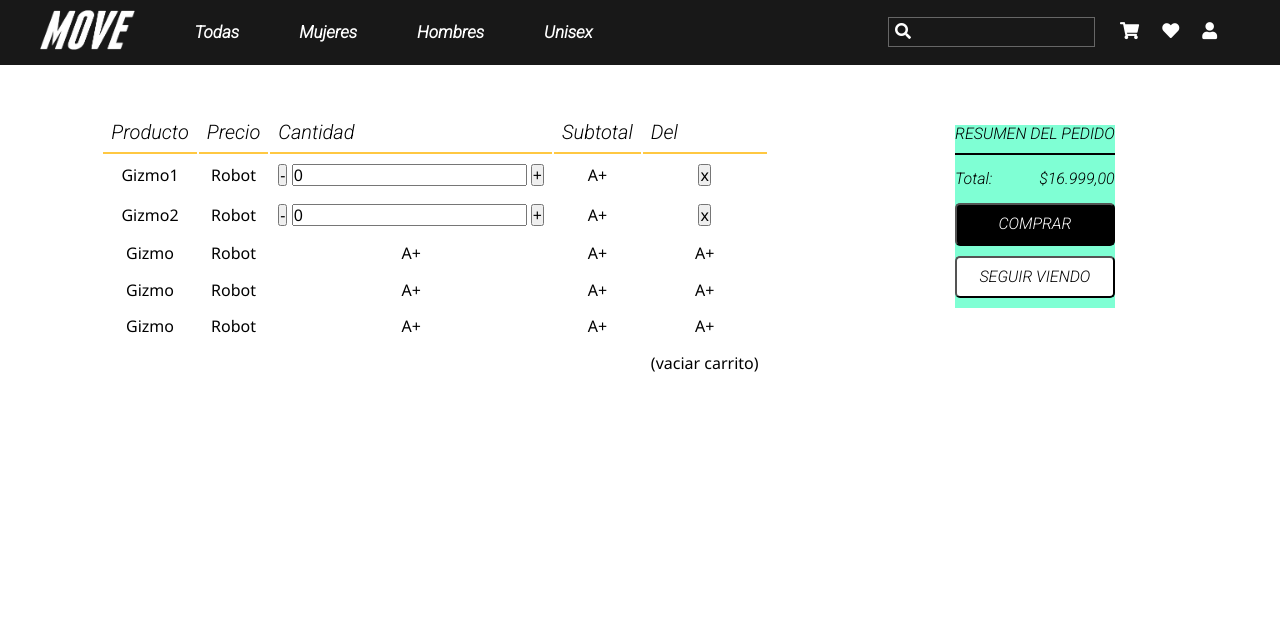
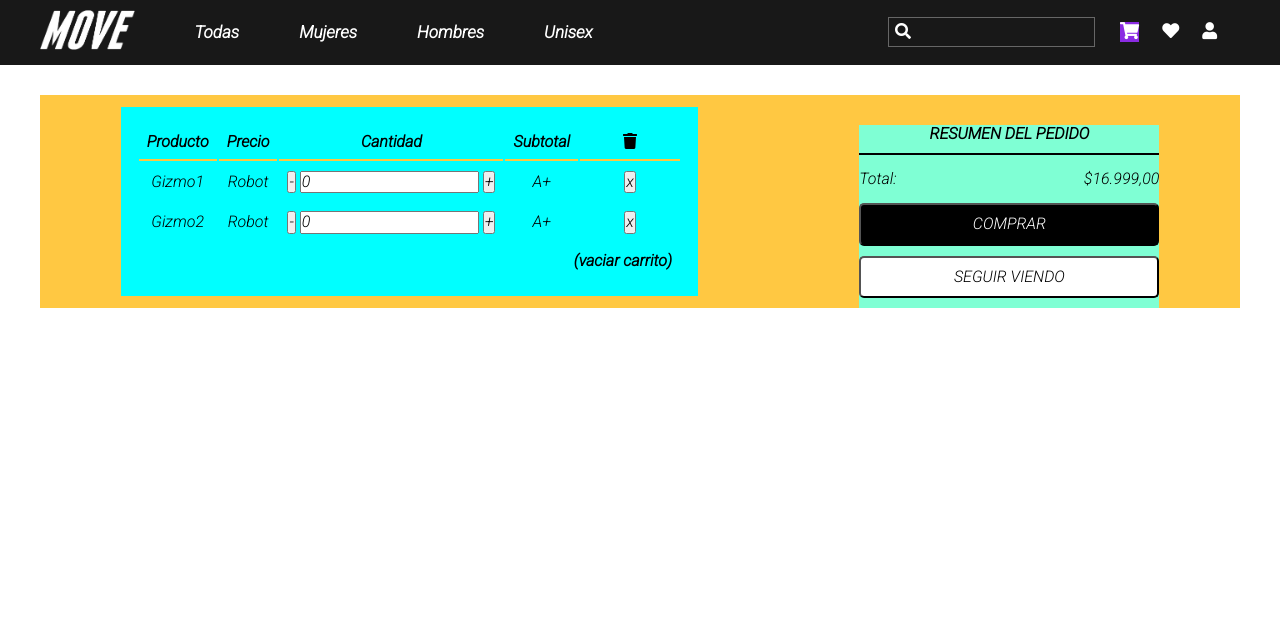
Before and after one commit to mderlich/grupo_1_move, a Node server app: page /carrito in a window 1280 px wide. Shown: the top 638 px of the page. Run offline with Node 20, Linux system fonts and the light colour scheme; some libraries are stand-ins or nearby versions.

Commit message:
avance carrito css + js

```diff
--- a/views/partials/header.ejs
+++ b/views/partials/header.ejs
@@ -1,3 +1,57 @@
+<style>
+.carrito{
+position: relative;
+background-color: blueviolet;
+}
+.circuloRojo{
+position: absolute;
+width: 20px;
+border-radius: 50%;
+background-color: tomato;
+top: -10px;
+left: 15px;
+display: none;
+
+}
+
+
+
+</style>
+
+<script>
+
+    /* print carrito */
+    const cuerpoDelDocumento = document.body;
+    cuerpoDelDocumento.onload = cargarCarrito;
+
+    function cargarCarrito(){
+
+        // select... class="circuloRojo"
+        let element = document.getElementById('circuloRojo');
+
+        if (localStorage) {
+
+            /* ********************************** */
+            /* Actualizamos el carrito */
+            // add... circuloRojoDisplay
+            element.style.display = "block";
+            // add... inner text el value del carro
+            element.innerText = localStorage.getItem("cartConteo");
+            /* ********************************** */
+
+            let demo = document.getElementById("demo");
+
+            demo.innerHTML = localStorage.getItem("cart");
+
+
+        }
+        else{
+            element.style.display = "none";
+        }
+    }
+</script>
+
+
 <header>
 
     <div class="mainheader" >
@@ -40,7 +94,12 @@
 
             <!-- Iconos -->
             <div class="iconos">
-                <a href="/carrito"><i class="fas fa-shopping-cart "></i></a>
+                <a href="/carrito">
+                    <div class="carrito">
+                        <i class="fas fa-shopping-cart "></i>
+                        <div class="circuloRojo" id="circuloRojo">3</div>
+                    </div>
+                </a>
                 <a href="/zapatillas/favoritas"><i class="fas fa-solid fa-heart "></i></a>
 
                 <!-- Icono perfil (inicio) -->
--- a/views/productCart.ejs
+++ b/views/productCart.ejs
@@ -18,20 +18,25 @@
             display: flex;
             flex-wrap: wrap;
             max-width: 1200px;
+            margin: auto;
             margin-top: 30px;
+            margin-bottom: 50px;
             align-items: flex-start;
+            background-color: #FFC842;
 
 
         }
 
         .izqInfo{
             margin: auto;
+            background-color: aqua;
         }
         .derResumen{
             display: flex;
             flex-direction: column;
             background-color: aquamarine;
             margin-top: 30px;
+            width: 300px;
             margin-left: auto;
             margin-right: auto;
         }
@@ -82,13 +87,10 @@
     }
 
     th {
-      text-align: left;
-      font-weight: 300;
-      font-size: 20px;
-      font-size: 1.25rem;
+      text-align: center;
+
     }
 
-    td { font-family: 'Avenir Next', 'Segoe UI', 'Lucida Grande', sans-serif; }
 
     .table {
       width: 100%;
@@ -97,7 +99,12 @@
     }
 
     .table__heading { border-bottom: 2px solid #FFC842; }
+
+
      @media (max-width: 32rem) {
+
+
+
      .table__heading {
     display: none;
     }
@@ -119,16 +126,25 @@
      color: #999;
      font-size: .75rem;
      font-weight: 700;
-     font-family: -apple-system, BlinkMacSystemFont, 'Helvetica Neue', sans-serif;
      text-transform: uppercase;
      letter-spacing: 2px;
     }
+
+    td{
+        text-align: left;
+    }
+
+
+
     }
 
 
     .hideRow{
         display: none;
     }
+
+
+
     </style>
 
 
@@ -163,22 +179,14 @@
     /* Vaciar el carrito */
     function deleteCarrito(){
             localStorage.removeItem('cart');
+            localStorage.removeItem('cartConteo');
 
     }
 
-    /* print carrito */
-    const cuerpoDelDocumento = document.body;
-    cuerpoDelDocumento.onload = cargarCarrito;
-
-    function cargarCarrito(){
-        if (localStorage) {
-            document.getElementById("demo").innerHTML = localStorage.getItem("cart");
-        }
-    }
 
 </script>
 
-<div id="demo"></div>
+
 
     <div class="contInfoResumen">
 
@@ -191,24 +199,21 @@
           <th class="table__heading">Precio</th>
           <th class="table__heading">Cantidad</th>
           <th class="table__heading">Subtotal</th>
-          <th class="table__heading">Del</th>
+          <th class="table__heading" style="width: 100px;"><i class="fas fa-trash"></i></th>
 
         </tr>
 
         <tr class="table__row" id="row1">
-          <td class="table__content" data-heading="Name">Gizmo1</td>
-          <td class="table__content" data-heading="Type">Robot</td>
-          <td class="table__content" data-heading="Grade">
+          <td class="table__content" data-heading="Producto">Gizmo1</td>
+          <td class="table__content" data-heading="Precio">Robot</td>
+          <td class="table__content" data-heading="Cantidad">
+            <button onclick="minusValue(1)" >-</button>
+            <input type="text" id="number1" value="0"/>
+            <button onclick="plusValue(1)" >+</button>
+          </td>
+          <td class="table__content" data-heading="Subtotal">A+</td>
 
-                <button onclick="minusValue(1)" >-</button>
-                <input type="text" id="number1" value="0"/>
-                <button onclick="plusValue(1)" >+</button>
-
-
-          </td>
-          <td class="table__content" data-heading="Grade">A+</td>
-
-          <td class="table__content" data-heading="Grade">
+          <td class="table__content" data-heading="Borrar">
             <button onclick="deleteRow(1)" >x</button>
           </td>
 
@@ -231,41 +236,14 @@
 
         </tr>
 
-          <tr class="table__row">
-            <td class="table__content" data-heading="Name">Gizmo</td>
-            <td class="table__content" data-heading="Type">Robot</td>
-            <td class="table__content" data-heading="Grade">A+</td>
-            <td class="table__content" data-heading="Grade">A+</td>
-            <td class="table__content" data-heading="Borrar">A+</td>
 
-          </tr>
 
           <tr class="table__row">
-            <td class="table__content" data-heading="Name">Gizmo</td>
-            <td class="table__content" data-heading="Type">Robot</td>
-            <td class="table__content" data-heading="Grade">A+</td>
-            <td class="table__content" data-heading="Grade">A+</td>
-            <td class="table__content" data-heading="Borrar">A+</td>
 
-          </tr>
-
-          <tr class="table__row">
-            <td class="table__content" data-heading="Name">Gizmo</td>
-            <td class="table__content" data-heading="Type">Robot</td>
-            <td class="table__content" data-heading="Grade">A+</td>
-            <td class="table__content" data-heading="Grade">A+</td>
-            <td class="table__content" data-heading="Borrar">A+</td>
-
-          </tr>
-
-          <tr class="table__row">
-            <td class="table__content" data-heading="Name"></td>
-            <td class="table__content" data-heading="Type"></td>
-            <td class="table__content" data-heading="Grade"></td>
-            <td class="table__content" data-heading="Grade"></td>
-
-            <td class="table__content" data-heading="Borrar"  >
-                <a href="" onclick="deleteCarrito()">(vaciar carrito)</a>
+            <td class="table__content" colspan="5" style="text-align: right;">
+                    <a href="" onclick="deleteCarrito()">
+                        <strong>(vaciar carrito)</strong>
+                    </a>
             </td>
           </tr>
 
@@ -280,7 +258,8 @@
         <div class="derResumen">
 
             <div class="der_resumen">
-                RESUMEN DEL PEDIDO
+                <strong>RESUMEN DEL PEDIDO</strong>
+
             </div>
 
             <div class="der_row">
@@ -301,6 +280,8 @@
     </div>
 
 
+    <div id="demo"></div>
+
     <!-- **************************************** -->
     </main>
 
```
Also changed, not shown: views/productDetail.ejs (+10 -8 lines).
